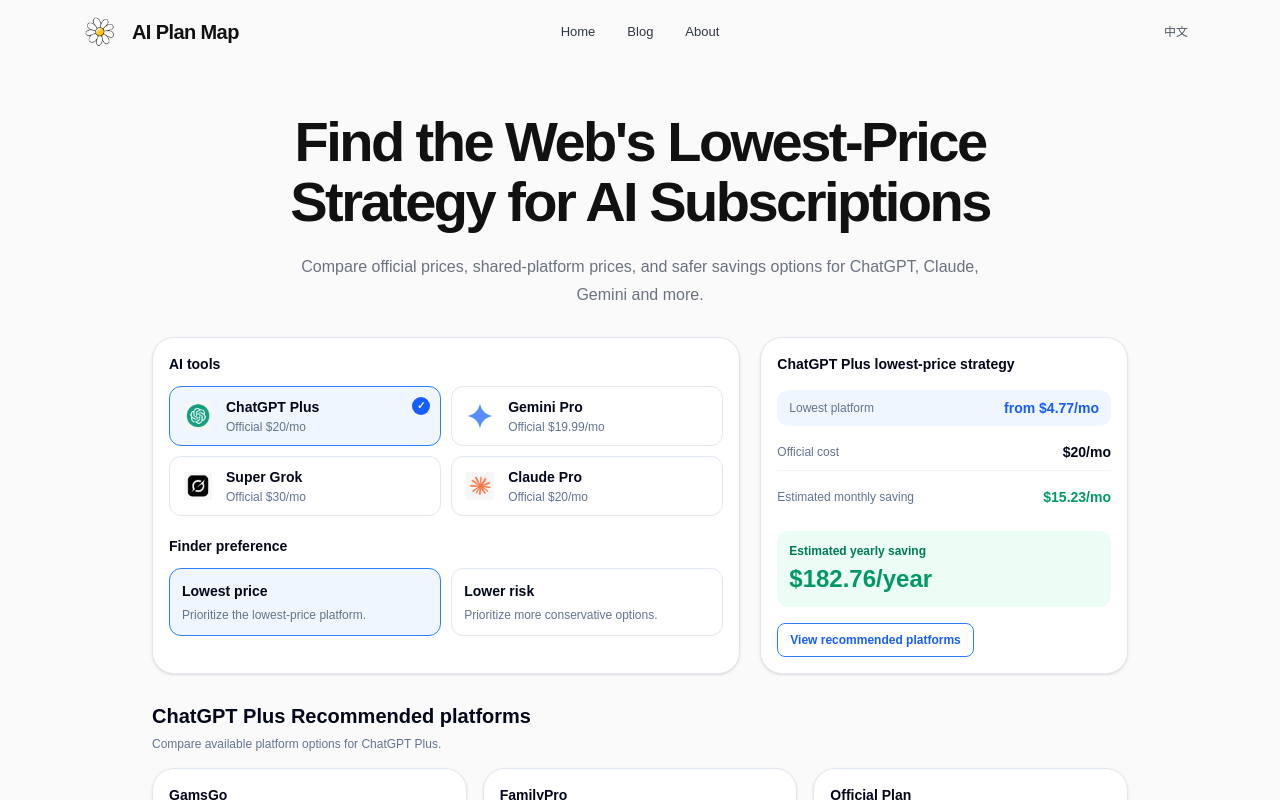
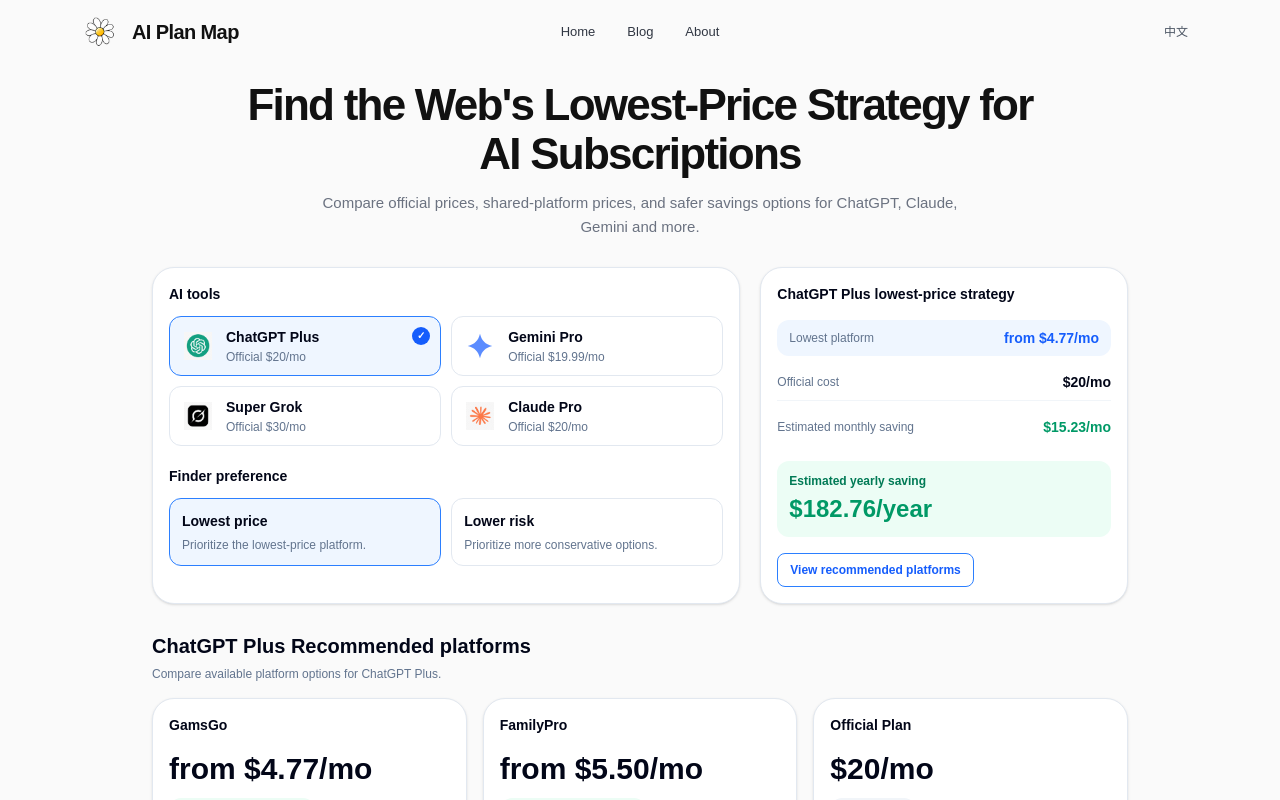
Before and after one commit to Maria33123/aiplanmap, a Next.js app: page / in a window 1280 px wide. Shown: the top 800 px of the page. Built offline with nearby package versions, Linux system fonts and the light colour scheme; no server answers.

Commit message:
Refactor Hero component layout and styles

```diff
--- a/components/hero.tsx
+++ b/components/hero.tsx
@@ -6,12 +6,13 @@
   const { t } = useLanguage();
 
   return (
-    <section className="page-shell flex justify-center pb-2 pt-9 text-center md:pb-3 md:pt-12">
-      <div className="mx-auto max-w-[860px]">
-        <h1 className="text-[40px] font-semibold leading-[1.08] tracking-[-0.045em] sm:text-5xl md:text-[56px]">
+    <section className="page-shell flex justify-center pb-2 pt-3 text-center md:pb-3 md:pt-4">
+      <div className="mx-auto max-w-[820px]">
+        <h1 className="text-[32px] font-semibold leading-[1.12] tracking-[-0.04em] sm:text-[38px] md:text-[44px]">
           {t.hero.title}
         </h1>
-        <p className="mx-auto mt-5 max-w-[720px] text-sm leading-7 text-[#6b7280] md:text-base">
+
+        <p className="mx-auto mt-3 max-w-[680px] text-sm leading-6 text-[#6b7280] md:text-[15px]">
           {t.hero.description}
         </p>
       </div>
```
